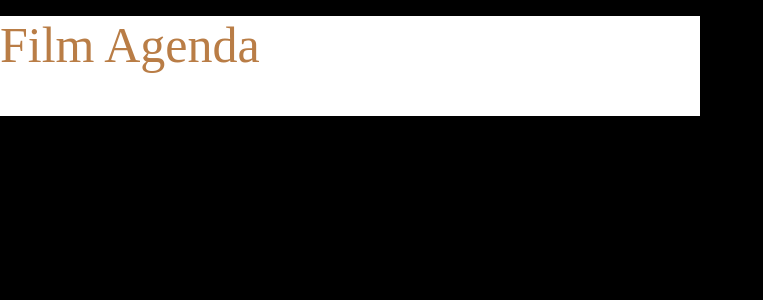
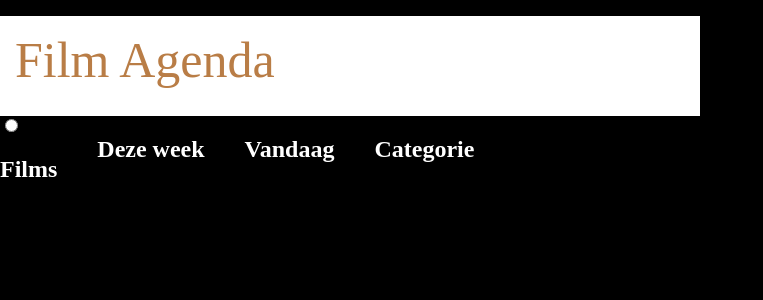
Before and after one commit to Feestbeest1/Bioscoop, a PHP site: page / in a window 1280 px wide. Shown: the part 206-506 px from the top of the page, without its empty margins (0-763 px from the left). Run offline with PHP 8.4, Linux system fonts and the light colour scheme.

Commit message:
bewerkingen

```diff
--- a/index.html
+++ b/index.html
@@ -27,7 +27,26 @@
         </ul>
     </nav>
 
-    <div id="Film-agenda-box">Film Agenda</div>
+    <div id="Film-agenda-box">
+        <div id="film-text">Film Agenda</div>
+    </div>
+    <div id="film-filter">
+        <div class="row">
+            <div class="box">
+        <input type="radio" id="films"><label for="films"></label><h2>Films</h2></label>
+            </div>
+             <div class="box">
+                <h2>Deze week</h2>
+            </div>
+             <div class="box">
+                <h2>Vandaag</h2>
+            </div>
+             <div class="box">
+                <h2>Categorie</h2>
+            </div>
+
+        </div>
+    </div>
 
 </body>
 </html>
--- a/style.css
+++ b/style.css
@@ -57,10 +57,24 @@ p{
 }
 
 #Film-agenda-box{
-    color: #B97D46;
-
     background-color: white;
     width: 700px;
     height: 100px;
+
+}
+
+#film-text{
+    color: #B97D46;
     font-size: 50px;
+    padding: 15px;
 }
+
+.row{
+    display: flex;
+    flex-direction: row;
+    gap: 40px;
+}
+
+h2{
+    color: white;
+}
```
